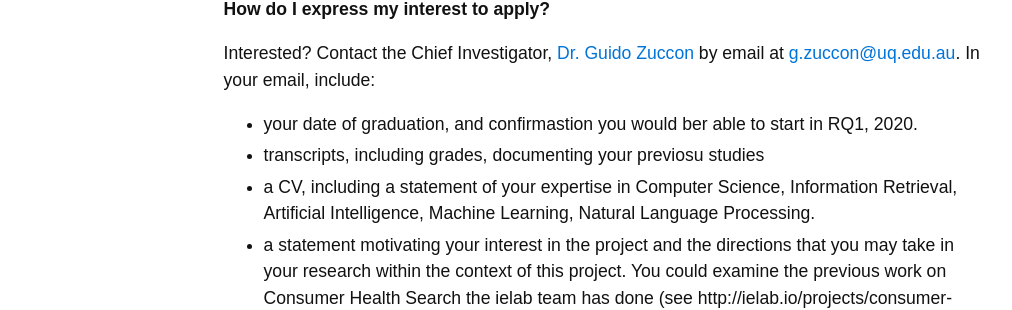
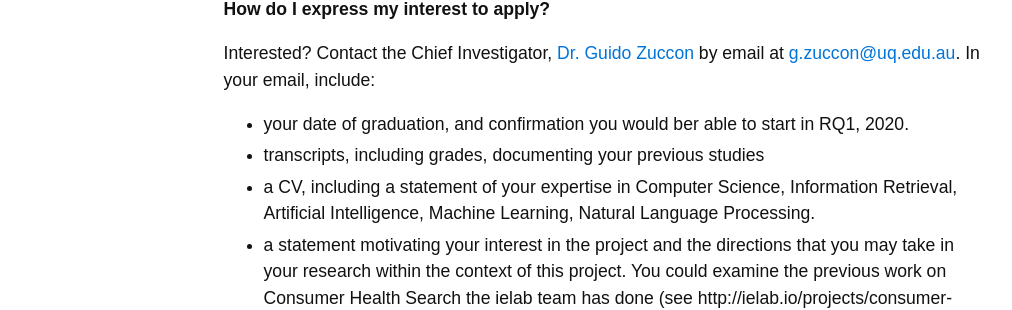
Before and after one commit to ielab/ielab.github.io, a Jekyll site: the page built from _posts/2019-10-03-phd-position-available.md, in a window 1280 px wide. Shown: the part 928-1238 px from the top of the page, without its empty margins (139-1151 px from the left). Built offline with Jekyll 4.4.1, drawn with Linux system fonts in a browser that asks for light colours.

Commit message:
Fix typos.

```diff
--- a/_posts/2019-10-03-phd-position-available.md
+++ b/_posts/2019-10-03-phd-position-available.md
@@ -33,8 +33,8 @@ Computer Science, Information Retrieval, Artificial Intelligence, Machine Learni
 
 Interested? Contact the Chief Investigator, [Dr. Guido Zuccon](/people/guido-zuccon) by email at [g.zuccon@uq.edu.au](mailto:g.zuccon@uq.edu.au). In your email, include:
 
-* your date of graduation, and confirmastion you would ber able to start in RQ1, 2020.
-* transcripts, including grades, documenting your previosu studies
+* your date of graduation, and confirmation you would ber able to start in RQ1, 2020.
+* transcripts, including grades, documenting your previous studies
 * a CV, including a statement of your expertise in Computer Science, Information Retrieval, Artificial Intelligence, Machine Learning, Natural Language Processing.
 * a statement motivating your interest in the project and the directions that you may take in your research within the context of this project. You could examine the previous work on Consumer Health Search the ielab team has done (see http://ielab.io/projects/consumer-health-search.html).
 * a copy of previous research papers you have published, if any
```
